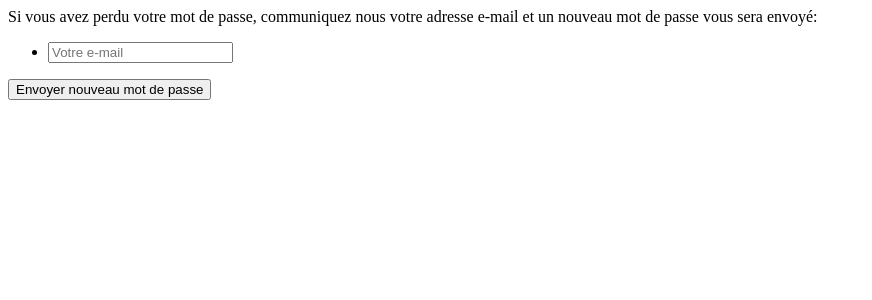
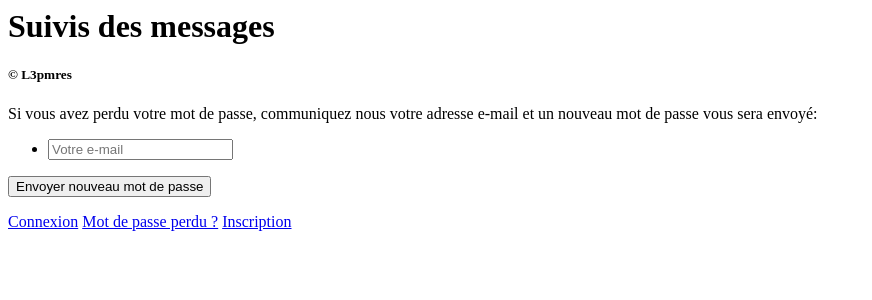
Before and after one commit to YoCsusuOld/message_lpmr, a CodeIgniter app: the page made by application/views/login/oubli_pass.php in a window 1280 px wide. Shown: the top 300 px of the page, without its empty margins (0-872 px from the left). Run offline with CodeIgniter, Linux system fonts and the light colour scheme.

Commit message:
Modifications des vues de login

```diff
--- a/application/views/login/oubli_pass.php
+++ b/application/views/login/oubli_pass.php
@@ -1,3 +1,16 @@
+<body>
+
+	<div id="container">
+		<hgroup id="login-title" class="large-margin-bottom">
+	<h1 class="login-title-image">Suivis des messages</h1>
+	<h5>&copy; L3pmres</h5>
+</hgroup>
+
+<div id="form-wrapper">
+
+	<div id="form-block" class="scratch-metal">
+		<div id="form-viewport">
+
 <form method="post" action="" id="form-password" class="input-wrapper orange-gradient glossy" title="Mot de passe oublié?">
 
 				<p class="message">
@@ -12,3 +25,18 @@
 			<button type="submit" class="button glossy full-width" id="send-password">Envoyer nouveau mot de passe</button>
 
 			</form>
+
+			<div id="form-switch">
+				<span class="button-group">
+					<?=anchor('login', 'Connexion', 'class="button anthracite-gradient blue-active "');?>
+					<?=anchor('login/oubli_password', 'Mot de passe perdu ?', 'class="button anthracite-gradient orange-active active"');?>
+					<?=anchor('login/inscription', 'Inscription', 'class="button anthracite-gradient green-active "');?>
+				</span>
+			</div>
+
+
+		</div>
+	</div>
+</div>
+
+	</div>
```
Also changed, not shown: application/controllers/login.php (+12 -0 lines), application/views/login/inscription.php (+30 -0 lines), application/views/login/login.php (+8 -0 lines).
